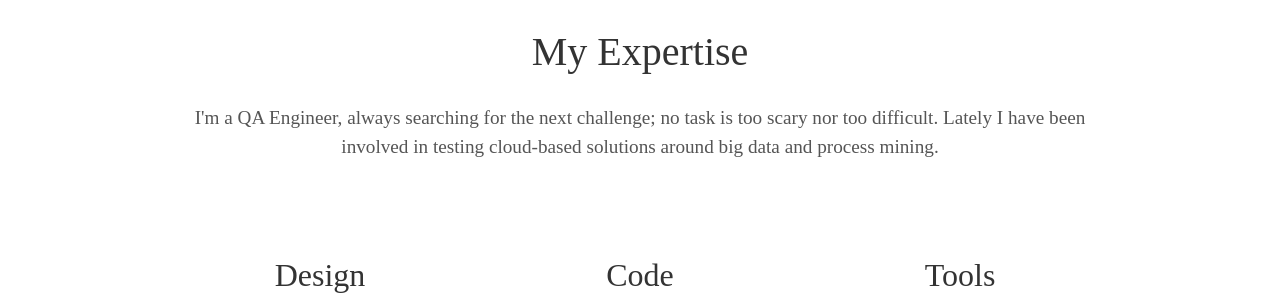
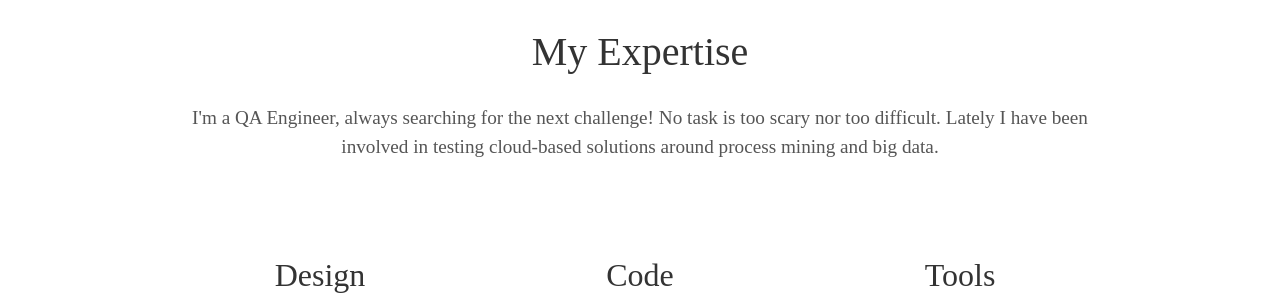
Before and after one commit to illyric/illyric.github.io, a Jekyll site: the page built from index.html, in a window 1280 px wide. Shown: the part 953-1253 px from the top of the page. Built offline with Jekyll 4.4.1, drawn with Linux system fonts in a browser that asks for light colours; some web fonts are replaced.

```diff
--- a/_config.yml
+++ b/_config.yml
@@ -6,7 +6,7 @@ description: Resume
 
 # User settings
 username: Ilir Kosumi
-user_description: I'm a QA Engineer, always searching for the next challenge; no task is too scary nor too difficult. Lately I have been involved in testing cloud-based solutions around big data and process mining.
+user_description: I'm a QA Engineer, always searching for the next challenge! No task is too scary nor too difficult. Lately I have been involved in testing cloud-based solutions around process mining and big data.
 user_title: QA Engineer
 email: ilirkosumi@gmail.com
 # twitter_username: lorem_ipsum
```
